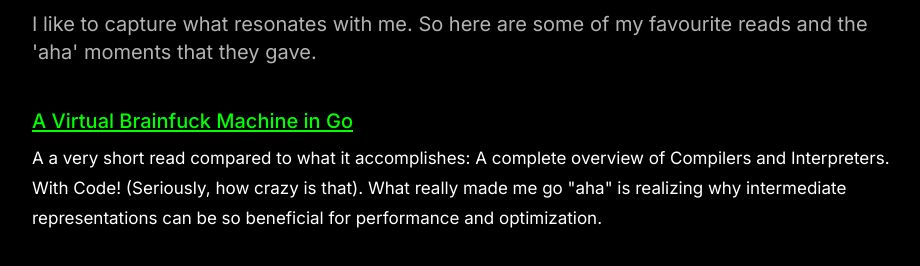
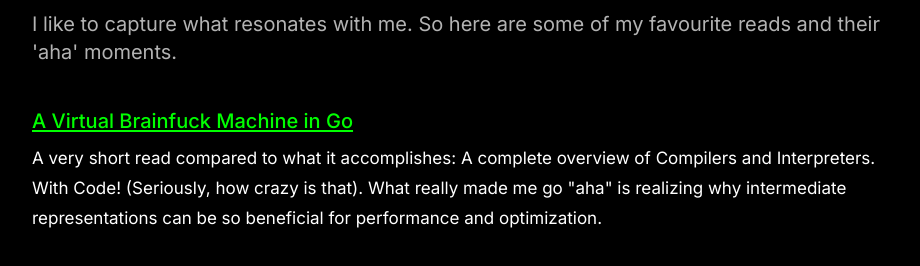
Before and after one commit to SerAbin1/serabin1.github.io, an Astro site: page /blogs/my-favourite-reads in a window 1280 px wide. Shown: the part 146-412 px from the top of the page, without its empty margins (176-1096 px from the left). Built offline with nearby package versions, Linux system fonts and the light colour scheme; Astro itself is replaced by a stand-in of ours.

Commit message:
fix: typos in latest blog

```diff
--- a/src/content/blog/my-favourite-reads.mdx
+++ b/src/content/blog/my-favourite-reads.mdx
@@ -1,8 +1,8 @@
 ---
 title: "My Favourite Reads"
-description: "I like to capture what resonates with me. So here are some of my favourite reads and the 'aha' moments that they gave."
+description: "I like to capture what resonates with me. So here are some of my favourite reads and their 'aha' moments."
 date: "2026-03-21"
 ---
 
 ### [A Virtual Brainfuck Machine in Go](http://thorstenball.com/blog/2017/01/04/a-virtual-brainfuck-machine-in-go/)
-A a very short read compared to what it accomplishes: A complete overview of Compilers and Interpreters. With Code! (Seriously, how crazy is that). What really made me go "aha" is realizing why intermediate representations can be so beneficial for performance and optimization.
+A very short read compared to what it accomplishes: A complete overview of Compilers and Interpreters. With Code! (Seriously, how crazy is that). What really made me go "aha" is realizing why intermediate representations can be so beneficial for performance and optimization.
```
